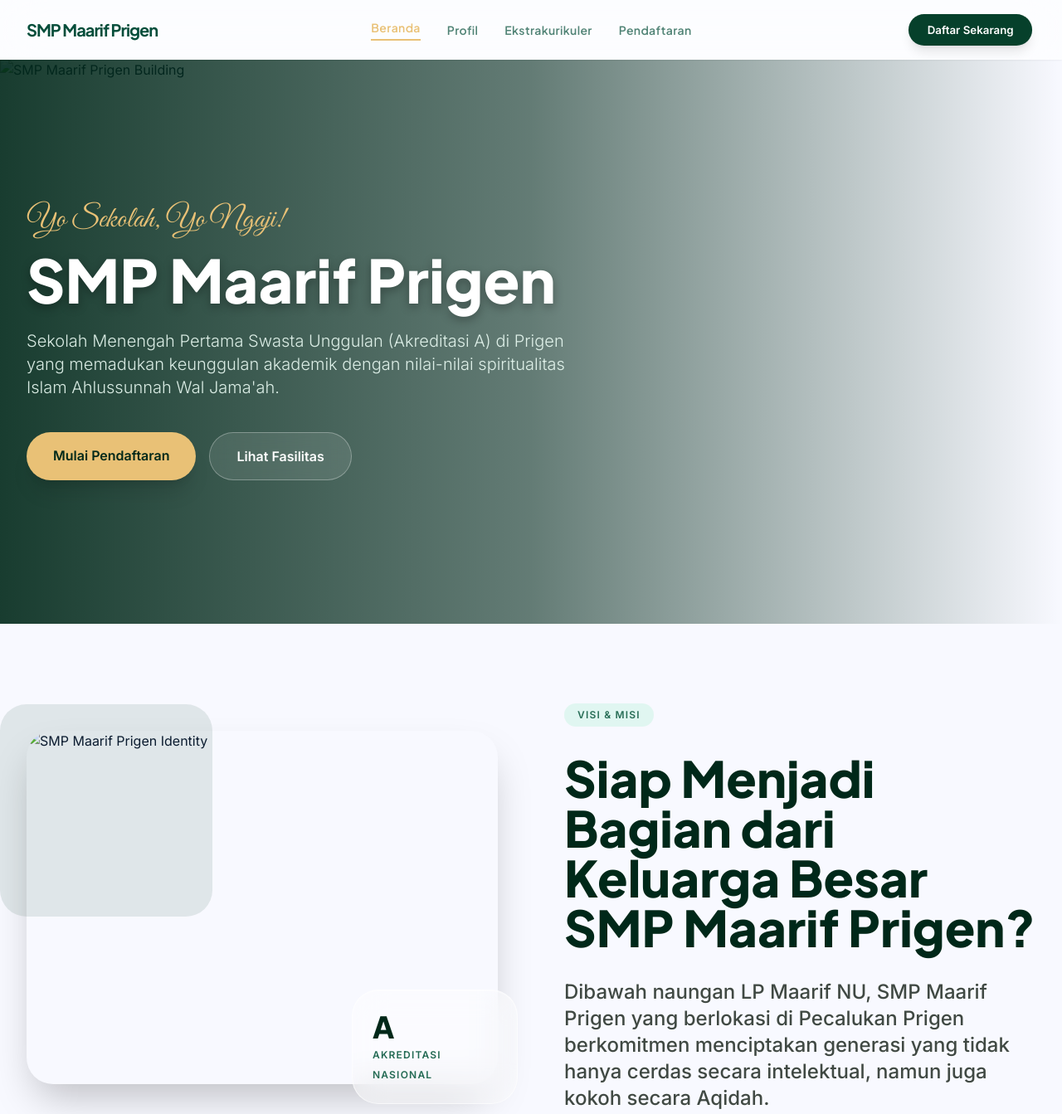
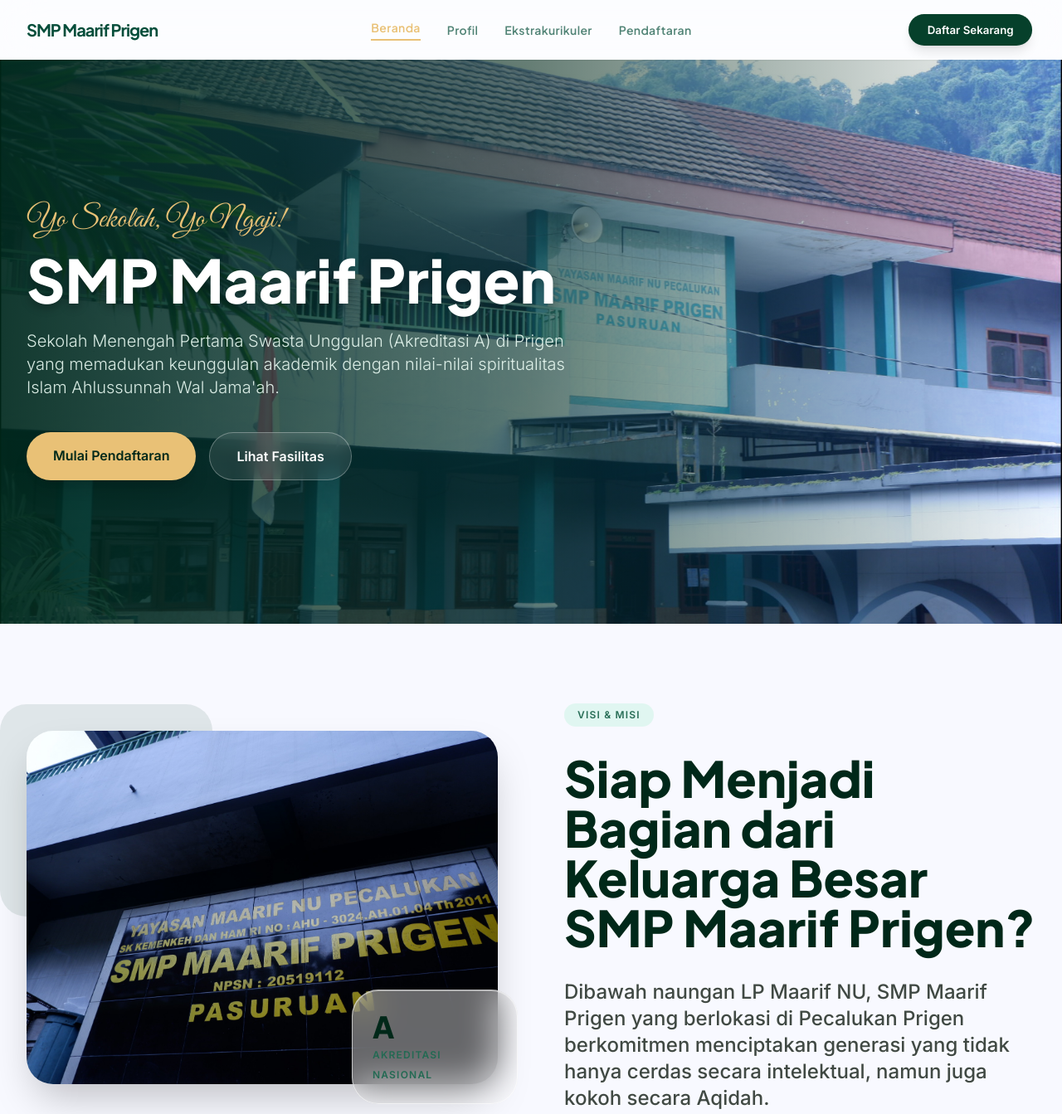
Before and after one commit to zerefdragnell012-eng/smp-maarif-prigen-information-new, a plain HTML site: page index.html in a window 1280 px wide. Shown: the top 1343 px of the page at 83% size. Drawn offline with nearby package versions, Linux system fonts and the light colour scheme.

Commit message:
Update index.html

```diff
--- a/index.html
+++ b/index.html
@@ -9,8 +9,8 @@
 <meta property="og:description" content="Sekolah Menengah Pertama Swasta Unggulan (Akreditasi A) di Prigen. PPDB 2026/2027 dibuka."/>
 <meta property="og:type" content="website"/>
 
-<!-- PERUBAHAN: Favicon sekarang mengambil dari folder lokal -->
-<link rel="icon" href="./images/logo.png" type="image/png"/>
+<!-- PERUBAHAN: Mengambil gambar langsung dari folder yang sama (TANPA FOLDER) -->
+<link rel="icon" href="./logo.png" type="image/png"/>
 
 <title>SMP Maarif Prigen - Yo Sekolah, Yo Ngaji!</title>
 <script src="https://cdn.tailwindcss.com?plugins=forms,container-queries"></script>
@@ -152,8 +152,8 @@
 <!-- Hero Section -->
 <section id="beranda" class="relative min-h-[600px] h-[85vh] flex items-center overflow-hidden">
 <div class="absolute inset-0 z-0">
-<!-- PERUBAHAN: Gambar Hero menggunakan file lokal -->
-<img alt="SMP Maarif Prigen Building" class="w-full h-full object-cover" src="./images/hero-bg.jpg" loading="eager"/>
+<!-- PERUBAHAN: Mengambil gambar langsung dari folder yang sama -->
+<img alt="SMP Maarif Prigen Building" class="w-full h-full object-cover" src="./hero-bg.jpg" loading="eager"/>
 <div class="absolute inset-0 bg-gradient-to-r from-primary/90 via-primary/60 to-transparent"></div>
 </div>
 <div class="relative z-10 max-w-7xl mx-auto px-6 md:px-8 w-full">
@@ -180,8 +180,8 @@
 <div class="grid grid-cols-1 lg:grid-cols-2 gap-12 lg:gap-20 items-center">
 <div class="relative order-2 lg:order-1">
 <div class="aspect-[4/3] bg-primary-container/10 rounded-lg absolute -top-8 -left-8 w-48 h-48 md:w-64 md:h-64 -z-10"></div>
-<!-- PERUBAHAN: Gambar Profil menggunakan file lokal -->
-<img alt="SMP Maarif Prigen Identity" class="rounded-lg shadow-2xl z-10 w-full aspect-[4/3] object-cover" src="./images/about-img.jpg" loading="lazy"/>
+<!-- PERUBAHAN: Mengambil gambar langsung dari folder yang sama -->
+<img alt="SMP Maarif Prigen Identity" class="rounded-lg shadow-2xl z-10 w-full aspect-[4/3] object-cover" src="./about-img.jpg" loading="lazy"/>
 <div class="absolute -bottom-6 -right-6 glass-card p-6 rounded-lg max-w-[200px] z-20">
 <span class="font-headline font-black text-4xl text-primary block">A</span>
 <span class="text-xs font-bold uppercase tracking-widest text-secondary">Akreditasi Nasional</span>
@@ -264,8 +264,8 @@
 <div class="relative group flex-shrink-0">
 <div class="absolute inset-0 bg-tertiary-fixed-dim blur-2xl opacity-20 group-hover:opacity-40 transition-opacity"></div>
 <div class="glass-card p-4 rounded-lg relative z-10 border-2 border-tertiary-fixed-dim bg-white">
-<!-- PERUBAHAN: Gambar QR menggunakan file lokal -->
-<img alt="QR Code Pendaftaran SMP Maarif Prigen" class="w-32 h-32 rounded-lg" src="./images/qr-code.png" loading="lazy"/>
+<!-- PERUBAHAN: Mengambil gambar langsung dari folder yang sama -->
+<img alt="QR Code Pendaftaran SMP Maarif Prigen" class="w-32 h-32 rounded-lg" src="./qr-code.png" loading="lazy"/>
 <p class="text-[10px] text-center mt-3 font-bold uppercase text-primary tracking-widest">Scan to Register</p>
 </div>
 </div>
```
